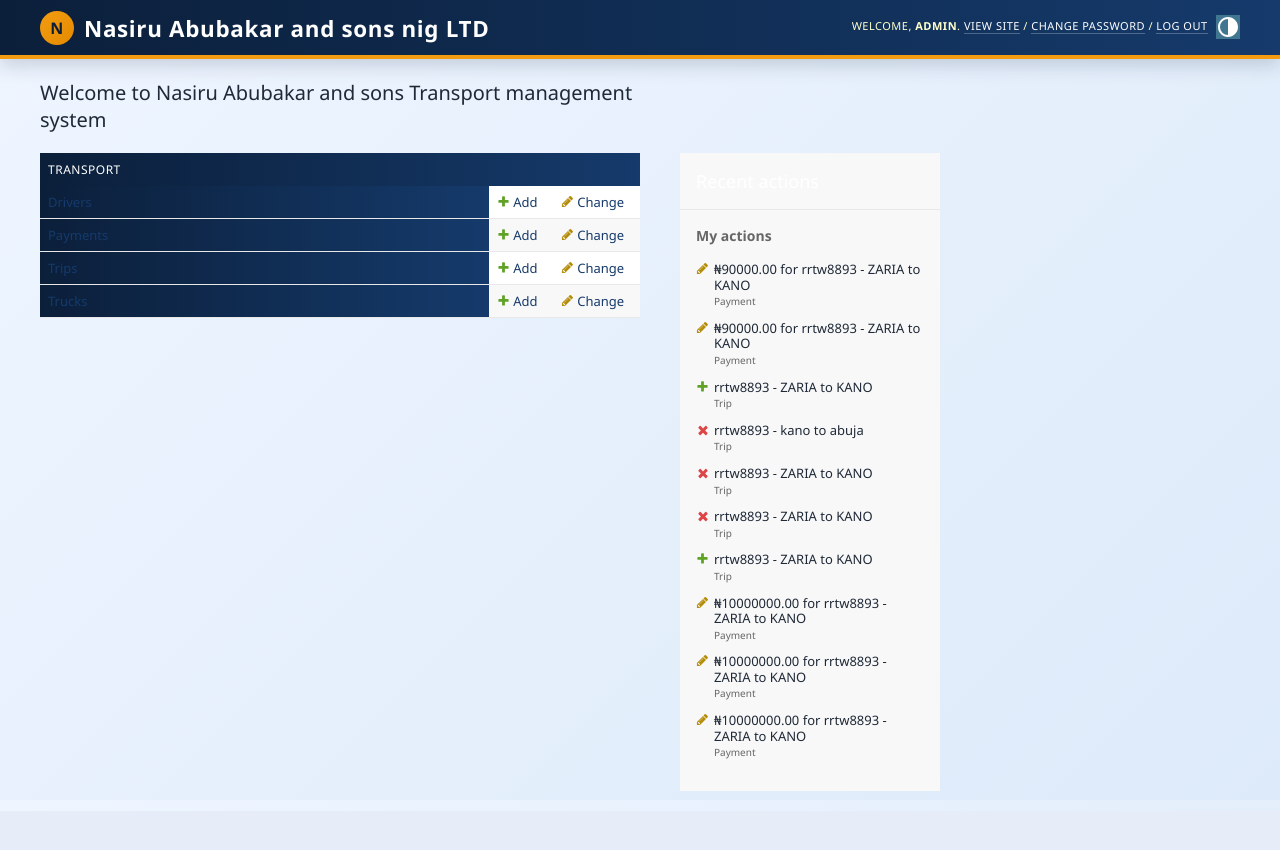
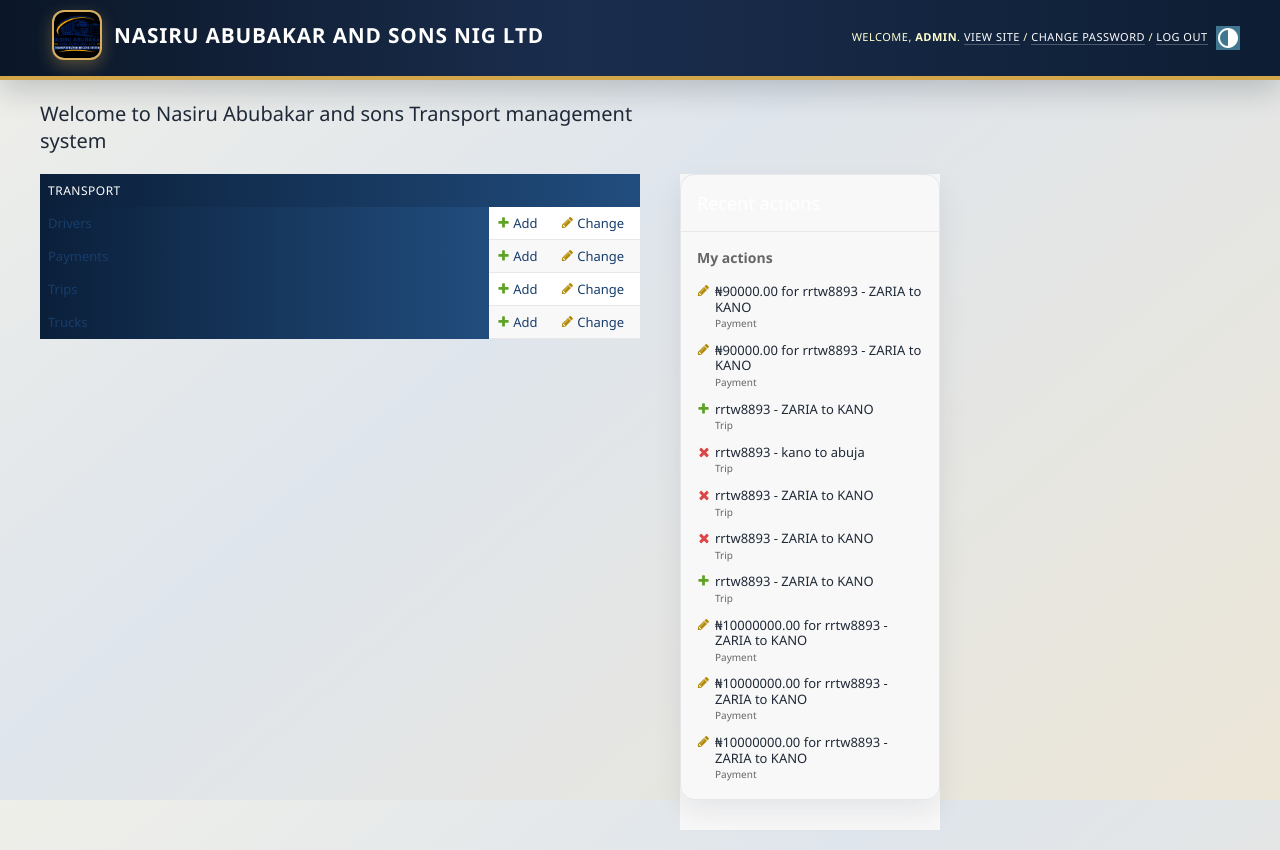
Before and after one commit to BUIKE234/TRANSPORT_MANAGEMENT_SYSTEM, a Django app: page /nasiru-admin/ in a window 1280 px wide. Before the commit the page ends 791 px from the top, so only its background shows below. Run offline with Django 5.2, Linux system fonts and the light colour scheme; a user stored in the database is signed in; data comes from the database, SQL or seed files in the repository.

Commit message:
Update admin branding and dashboard logo

```diff
--- a/templates/admin/base_site.html
+++ b/templates/admin/base_site.html
@@ -7,52 +7,58 @@
 {{ block.super }}
 <style>
     :root {
+        --nasiru-black: #0d1117;
+        --nasiru-charcoal: #121826;
         --nasiru-blue: #0b1f3a;
-        --nasiru-blue-2: #153a6b;
-        --nasiru-orange: #f39c12;
-        --nasiru-orange-2: #ffb347;
-        --nasiru-light: #f4f8ff;
+        --nasiru-blue-2: #173d6b;
+        --nasiru-gold: #d4a64a;
+        --nasiru-gold-2: #f3d27d;
+        --nasiru-ivory: #f8f6f1;
         --nasiru-white: #ffffff;
         --nasiru-text: #1f2937;
-        --nasiru-muted: #667085;
     }
 
     body {
-        background: linear-gradient(135deg, #eef5ff 0%, #ddeaf9 100%);
+        background: linear-gradient(140deg, #efefe9 0%, #dfe5ec 40%, #ece6d7 100%);
         color: var(--nasiru-text);
+        font-family: "Segoe UI", sans-serif;
     }
 
     #header {
-        background: linear-gradient(90deg, var(--nasiru-blue) 0%, var(--nasiru-blue-2) 100%);
-        border-bottom: 4px solid var(--nasiru-orange);
-        box-shadow: 0 6px 18px rgba(11, 31, 58, 0.18);
+        background: linear-gradient(90deg, #0b1728 0%, #1a2d4d 45%, #0d1d33 100%);
+        border-bottom: 4px solid var(--nasiru-gold);
+        box-shadow: 0 10px 30px rgba(12, 22, 31, 0.2);
+    }
+
+    #branding {
+        padding-left: 12px;
     }
 
     #branding h1, #branding h1 a {
         color: var(--nasiru-white) !important;
-        font-size: 1.4rem;
+        font-size: 1.3rem;
         font-weight: 700;
-        letter-spacing: 0.03em;
+        letter-spacing: 0.04em;
+        text-transform: uppercase;
     }
 
     #branding h1 a {
         display: inline-flex;
         align-items: center;
-        gap: 10px;
+        gap: 12px;
+        text-decoration: none;
+        flex-wrap: wrap;
     }
 
-    #branding h1 a::before {
-        content: "N";
-        display: inline-flex;
-        align-items: center;
-        justify-content: center;
-        width: 34px;
-        height: 34px;
-        border-radius: 50%;
-        background: linear-gradient(135deg, var(--nasiru-orange) 0%, #e38a00 100%);
-        color: var(--nasiru-blue);
-        font-weight: 800;
-        font-size: 1rem;
+    .brand-logo {
+        width: 46px;
+        height: 46px;
+        object-fit: cover;
+        border-radius: 12px;
+        border: 2px solid rgba(212, 166, 74, 0.9);
+        box-shadow: 0 6px 16px rgba(212, 166, 74, 0.35);
+        background: #fff;
+        flex-shrink: 0;
     }
 
     #site-name {
@@ -61,23 +67,24 @@
 
     .module h2, .module caption, .dashboard .module th,
     .module .collapse-toggle {
-        background: linear-gradient(90deg, var(--nasiru-blue) 0%, var(--nasiru-blue-2) 100%);
+        background: linear-gradient(90deg, var(--nasiru-blue) 0%, #214d7e 100%);
         color: var(--nasiru-white) !important;
+        border: none;
     }
 
     .button, input[type=submit], input[type=button], .submit-row input {
-        background: linear-gradient(180deg, var(--nasiru-orange) 0%, #df8d00 100%);
+        background: linear-gradient(180deg, var(--nasiru-gold) 0%, #b57b06 100%);
         border: none;
-        color: var(--nasiru-white);
+        color: var(--nasiru-black);
         border-radius: 10px;
         font-weight: 700;
-        padding: 0.6rem 1rem;
-        box-shadow: 0 6px 16px rgba(243, 156, 18, 0.25);
+        padding: 0.7rem 1.2rem;
+        box-shadow: 0 8px 18px rgba(181, 123, 6, 0.28);
         transition: all 0.2s ease-in-out;
     }
 
     .button:hover, input[type=submit]:hover, input[type=button]:hover, .submit-row input:hover {
-        background: linear-gradient(180deg, var(--nasiru-orange-2) 0%, var(--nasiru-orange) 100%);
+        background: linear-gradient(180deg, var(--nasiru-gold-2) 0%, var(--nasiru-gold) 100%);
         transform: translateY(-1px);
     }
 
@@ -87,30 +94,52 @@
     }
 
     .breadcrumbs {
-        background: rgba(255,255,255,0.65);
+        background: rgba(255,255,255,0.8);
         border: 1px solid rgba(11,31,58,0.08);
-        border-radius: 10px;
+        border-radius: 12px;
+        box-shadow: 0 8px 20px rgba(0,0,0,0.03);
     }
 
     a:link, a:visited {
         color: var(--nasiru-blue-2);
     }
 
-    .login #container,
-    .login #content {
-        background: transparent;
+    #content-related .module, #changelist-filter {
+        box-shadow: 0 12px 28px rgba(17, 29, 45, 0.08);
+        border-radius: 14px;
+        border: 1px solid rgba(15, 26, 42, 0.08);
     }
 
-    .login .main {
-        background: rgba(255, 255, 255, 0.72);
-        backdrop-filter: blur(8px);
+    @media (max-width: 768px) {
+        #header {
+            min-height: auto;
+            padding: 12px 10px;
+        }
+
+        #branding h1, #branding h1 a {
+            font-size: 0.85rem;
+            line-height: 1.4;
+        }
+
+        #branding h1 a {
+            gap: 8px;
+        }
+
+        .brand-logo {
+            width: 34px;
+            height: 34px;
+            border-radius: 10px;
+        }
     }
 </style>
 {% endblock %}
 
 {% block branding %}
 <h1 id="site-name">
-    <a href="{% url 'admin:index' %}">Nasiru Abubakar and sons nig LTD</a>
+    <a href="{% url 'admin:index' %}">
+        <img src="{% static 'images/IMG.jpg' %}" alt="Nasiru Abubakar and sons logo" class="brand-logo" />
+        <span>Nasiru Abubakar and sons nig LTD</span>
+    </a>
 </h1>
 {% endblock %}
 
```
Also changed, not shown: accounts/templates/dashboard.html (+26 -3 lines), templates/admin/login.html (+97 -38 lines).
